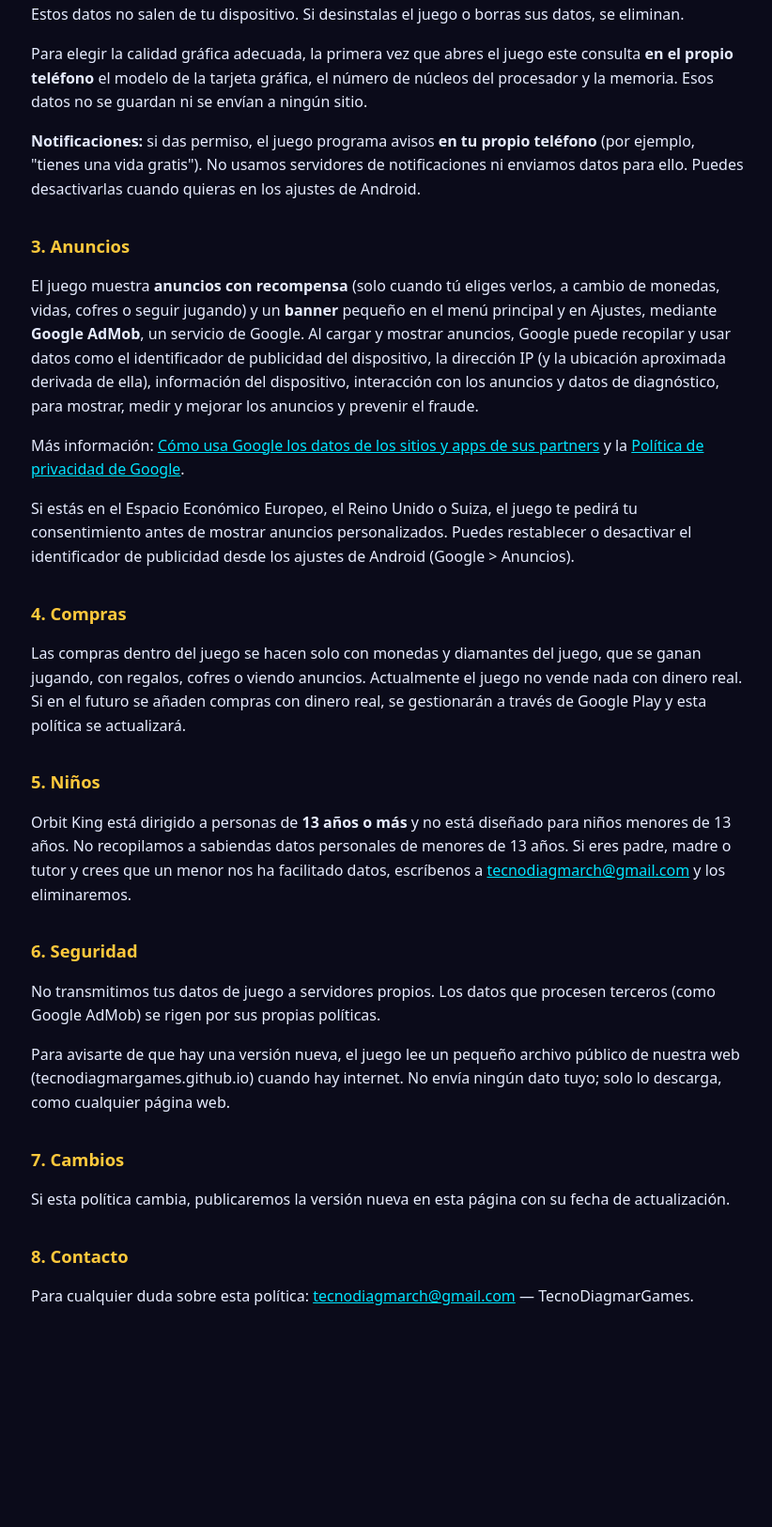
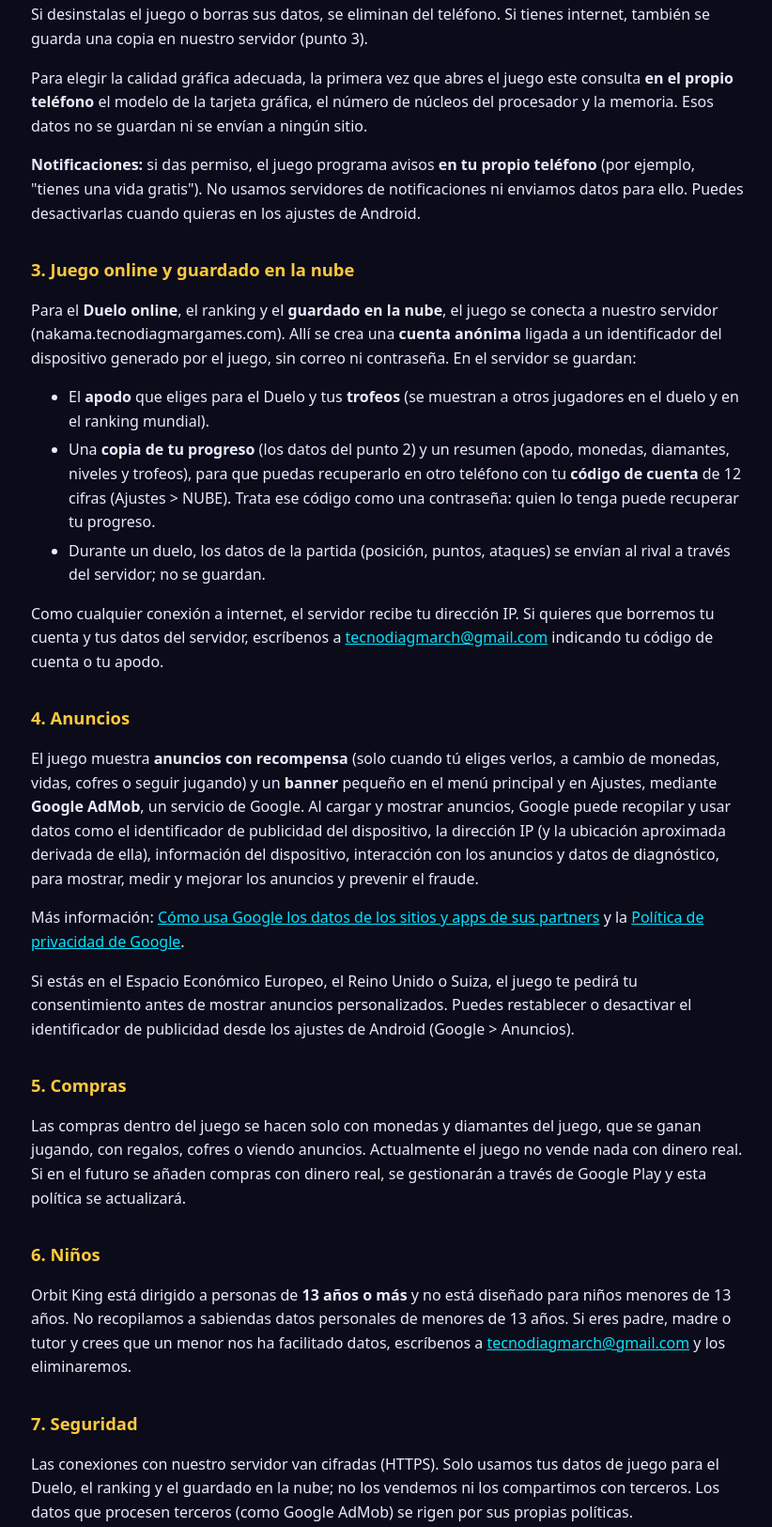
Before and after one commit to proelmas601/orbit-dash-privacy, a plain HTML site: page index.html in a window 1280 px wide. Shown: the part 559-2184 px from the top of the page at 94% size, without its empty margins (227-1049 px from the left). Before the commit the page ends 2032 px from the top, so only its background shows below. Drawn offline with Linux system fonts and the light colour scheme.

Commit message:
Política de privacidad: juego online y guardado en la nube (31 oct 2026)
Co-Authored-By: Claude Opus 5.5 <noreply@anthropic.com>

```diff
--- a/index.html
+++ b/index.html
@@ -18,41 +18,50 @@
 <body>
 <main>
   <h1>Política de privacidad de Orbit King</h1>
-  <p class="meta">Última actualización: 24 de octubre de 2026 · Responsable: TecnoDiagmarGames · Contacto: <a href="mailto:tecnodiagmarch@gmail.com">tecnodiagmarch@gmail.com</a></p>
+  <p class="meta">Última actualización: 31 de octubre de 2026 · Responsable: TecnoDiagmarGames · Contacto: <a href="mailto:tecnodiagmarch@gmail.com">tecnodiagmarch@gmail.com</a></p>
 
   <h2>1. Resumen</h2>
-  <p>Orbit King es un juego para Android desarrollado por TecnoDiagmarGames. El juego <strong>no requiere crear una cuenta</strong> y <strong>no recopila tu nombre, correo, ubicación, contactos ni fotos</strong>.</p>
+  <p>Orbit King es un juego para Android desarrollado por TecnoDiagmarGames. El juego <strong>no requiere crear una cuenta con correo o contraseña</strong> y <strong>no recopila tu nombre real, correo, ubicación, contactos ni fotos</strong>.</p>
 
   <h2>2. Datos que guarda el juego en tu dispositivo</h2>
-  <p>Para que puedas seguir tu progreso, el juego guarda en la memoria de tu teléfono (no en nuestros servidores):</p>
+  <p>Para que puedas seguir tu progreso, el juego guarda en la memoria de tu teléfono:</p>
   <ul>
     <li>Récords, niveles completados, logros y estadísticas de juego.</li>
     <li>Monedas, diamantes, vidas, cofres, boosters, mejoras y objetos de la Tienda (skins, formas, fondos, música…) conseguidos en el juego.</li>
     <li>Tus ajustes (volumen, vibración, controles, calidad gráfica) y las fechas de los regalos diarios.</li>
   </ul>
-  <p>Estos datos no salen de tu dispositivo. Si desinstalas el juego o borras sus datos, se eliminan.</p>
+  <p>Si desinstalas el juego o borras sus datos, se eliminan del teléfono. Si tienes internet, también se guarda una copia en nuestro servidor (punto 3).</p>
   <p>Para elegir la calidad gráfica adecuada, la primera vez que abres el juego este consulta <strong>en el propio teléfono</strong> el modelo de la tarjeta gráfica, el número de núcleos del procesador y la memoria. Esos datos no se guardan ni se envían a ningún sitio.</p>
   <p><strong>Notificaciones:</strong> si das permiso, el juego programa avisos <strong>en tu propio teléfono</strong> (por ejemplo, "tienes una vida gratis"). No usamos servidores de notificaciones ni enviamos datos para ello. Puedes desactivarlas cuando quieras en los ajustes de Android.</p>
 
-  <h2>3. Anuncios</h2>
+  <h2>3. Juego online y guardado en la nube</h2>
+  <p>Para el <strong>Duelo online</strong>, el ranking y el <strong>guardado en la nube</strong>, el juego se conecta a nuestro servidor (nakama.tecnodiagmargames.com). Allí se crea una <strong>cuenta anónima</strong> ligada a un identificador del dispositivo generado por el juego, sin correo ni contraseña. En el servidor se guardan:</p>
+  <ul>
+    <li>El <strong>apodo</strong> que eliges para el Duelo y tus <strong>trofeos</strong> (se muestran a otros jugadores en el duelo y en el ranking mundial).</li>
+    <li>Una <strong>copia de tu progreso</strong> (los datos del punto 2) y un resumen (apodo, monedas, diamantes, niveles y trofeos), para que puedas recuperarlo en otro teléfono con tu <strong>código de cuenta</strong> de 12 cifras (Ajustes &gt; NUBE). Trata ese código como una contraseña: quien lo tenga puede recuperar tu progreso.</li>
+    <li>Durante un duelo, los datos de la partida (posición, puntos, ataques) se envían al rival a través del servidor; no se guardan.</li>
+  </ul>
+  <p>Como cualquier conexión a internet, el servidor recibe tu dirección IP. Si quieres que borremos tu cuenta y tus datos del servidor, escríbenos a <a href="mailto:tecnodiagmarch@gmail.com">tecnodiagmarch@gmail.com</a> indicando tu código de cuenta o tu apodo.</p>
+
+  <h2>4. Anuncios</h2>
   <p>El juego muestra <strong>anuncios con recompensa</strong> (solo cuando tú eliges verlos, a cambio de monedas, vidas, cofres o seguir jugando) y un <strong>banner</strong> pequeño en el menú principal y en Ajustes, mediante <strong>Google AdMob</strong>, un servicio de Google. Al cargar y mostrar anuncios, Google puede recopilar y usar datos como el identificador de publicidad del dispositivo, la dirección IP (y la ubicación aproximada derivada de ella), información del dispositivo, interacción con los anuncios y datos de diagnóstico, para mostrar, medir y mejorar los anuncios y prevenir el fraude.</p>
   <p>Más información: <a href="https://policies.google.com/technologies/partner-sites">Cómo usa Google los datos de los sitios y apps de sus partners</a> y la <a href="https://policies.google.com/privacy">Política de privacidad de Google</a>.</p>
   <p>Si estás en el Espacio Económico Europeo, el Reino Unido o Suiza, el juego te pedirá tu consentimiento antes de mostrar anuncios personalizados. Puedes restablecer o desactivar el identificador de publicidad desde los ajustes de Android (Google &gt; Anuncios).</p>
 
-  <h2>4. Compras</h2>
+  <h2>5. Compras</h2>
   <p>Las compras dentro del juego se hacen solo con monedas y diamantes del juego, que se ganan jugando, con regalos, cofres o viendo anuncios. Actualmente el juego no vende nada con dinero real. Si en el futuro se añaden compras con dinero real, se gestionarán a través de Google Play y esta política se actualizará.</p>
 
-  <h2>5. Niños</h2>
+  <h2>6. Niños</h2>
   <p>Orbit King está dirigido a personas de <strong>13 años o más</strong> y no está diseñado para niños menores de 13 años. No recopilamos a sabiendas datos personales de menores de 13 años. Si eres padre, madre o tutor y crees que un menor nos ha facilitado datos, escríbenos a <a href="mailto:tecnodiagmarch@gmail.com">tecnodiagmarch@gmail.com</a> y los eliminaremos.</p>
 
-  <h2>6. Seguridad</h2>
-  <p>No transmitimos tus datos de juego a servidores propios. Los datos que procesen terceros (como Google AdMob) se rigen por sus propias políticas.</p>
+  <h2>7. Seguridad</h2>
+  <p>Las conexiones con nuestro servidor van cifradas (HTTPS). Solo usamos tus datos de juego para el Duelo, el ranking y el guardado en la nube; no los vendemos ni los compartimos con terceros. Los datos que procesen terceros (como Google AdMob) se rigen por sus propias políticas.</p>
   <p>Para avisarte de que hay una versión nueva, el juego lee un pequeño archivo público de nuestra web (tecnodiagmargames.github.io) cuando hay internet. No envía ningún dato tuyo; solo lo descarga, como cualquier página web.</p>
 
-  <h2>7. Cambios</h2>
+  <h2>8. Cambios</h2>
   <p>Si esta política cambia, publicaremos la versión nueva en esta página con su fecha de actualización.</p>
 
-  <h2>8. Contacto</h2>
+  <h2>9. Contacto</h2>
   <p>Para cualquier duda sobre esta política: <a href="mailto:tecnodiagmarch@gmail.com">tecnodiagmarch@gmail.com</a> — TecnoDiagmarGames.</p>
 </main>
 </body>
```
